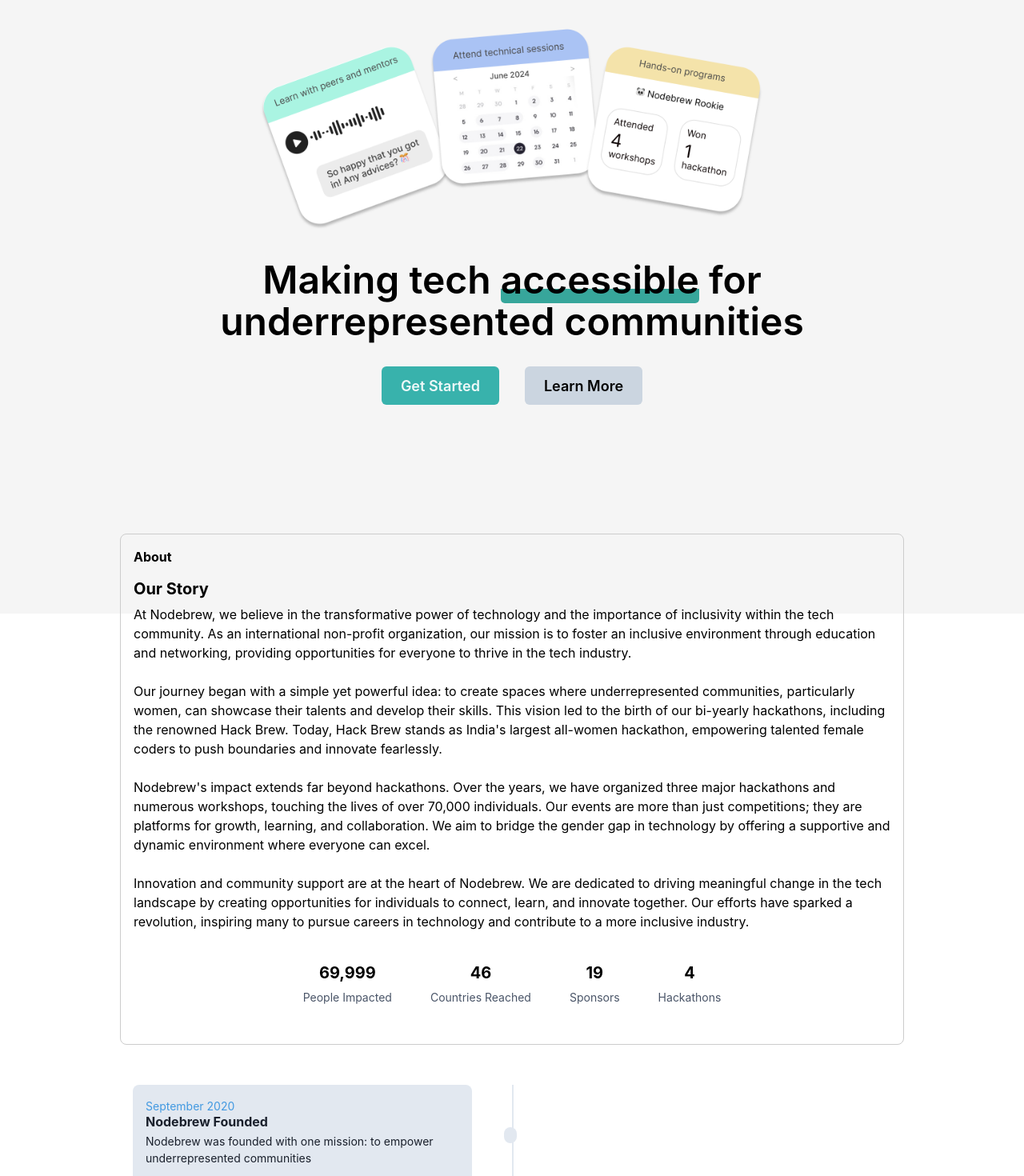
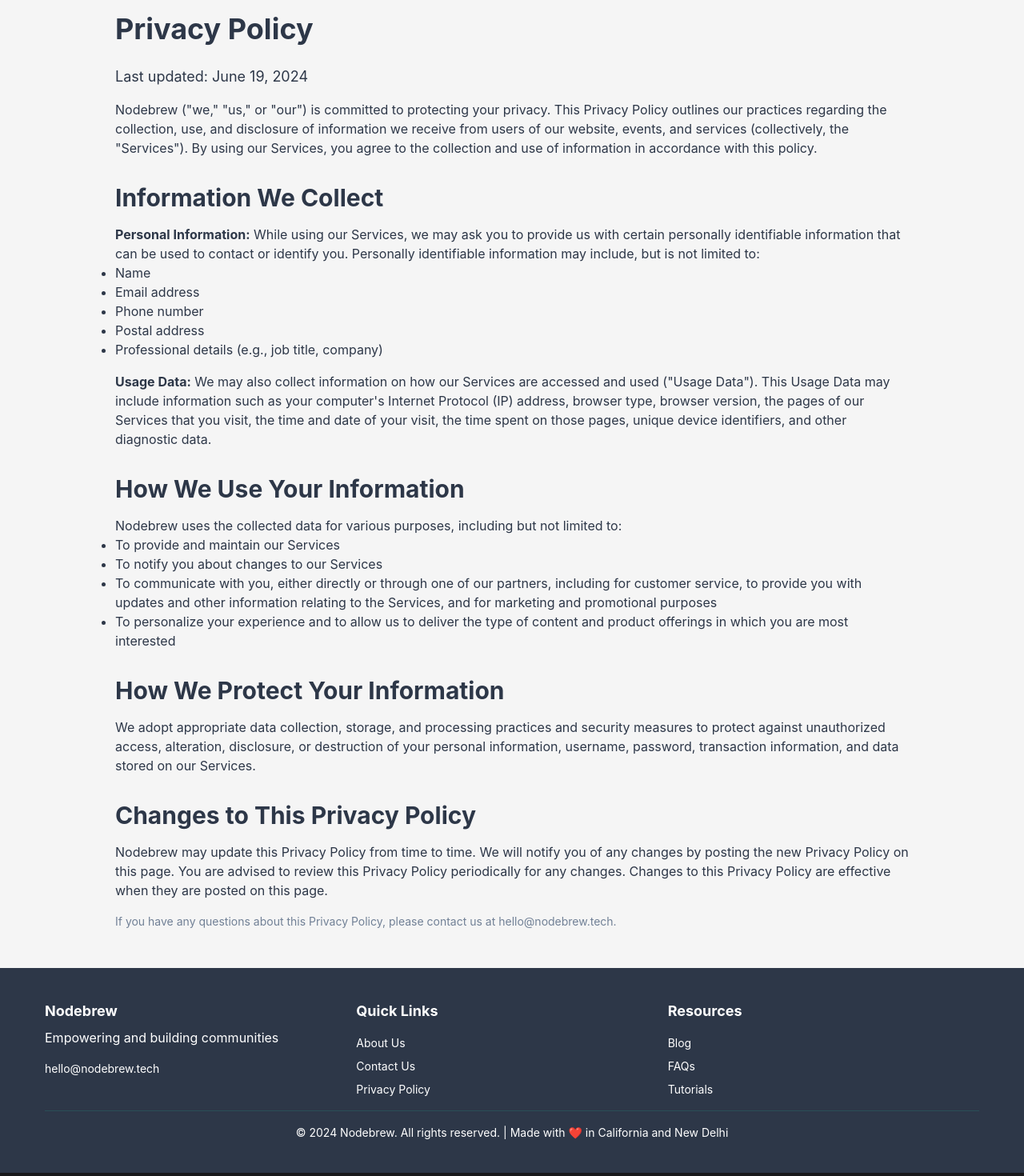
Before and after one commit to nodebrewhq/website, a React (Create React App) app: page /privacy in a window 1280 px wide. Shown: the part 120-1590 px from the top of the page at 80% size. Built offline with nearby package versions, Linux system fonts and the light colour scheme.

Commit message:
updated privacy

```diff
--- a/src/App.js
+++ b/src/App.js
@@ -1,4 +1,6 @@
-import { ChakraProvider, Box } from "@chakra-ui/react";
+import React from 'react';
+import { Box } from "@chakra-ui/react";
+import { Routes, Route } from 'react-router-dom';
 import Navbar from './components/Navbar';
 import LandingPage from './components/LandingPage';
 import About from './components/About';
@@ -14,20 +16,21 @@
 
 function App() {
   return (
-    <ChakraProvider theme={theme}>
-      <Box minHeight="100vh" bg="white" overflowX="hidden">
-        <Navbar />
-        <LandingPage />
-        <About />
-        <Program />
-        <Upcoming />
-        <GetInvolvedSection />
-        <Sponsor />
-        <Team />
-        <SubscriptionSection />
-        <Footer />
-      </Box>
-    </ChakraProvider>
+    <Box minHeight="100vh" bg="white" overflowX="hidden">
+      <Navbar />
+      <Routes>
+        <Route path="/" element={<LandingPage />} />
+        <Route path="/about" element={<About />} />
+        <Route path="/program" element={<Program />} />
+        <Route path="/upcoming" element={<Upcoming />} />
+        <Route path="/get-involved" element={<GetInvolvedSection />} />
+        <Route path="/sponsors" element={<Sponsor />} />
+        <Route path="/team" element={<Team />} />
+        <Route path="/subscribe" element={<SubscriptionSection />} />
+        <Route path="/privacy" element={<PrivacyPolicy />} />
+      </Routes>
+      <Footer />
+    </Box>
   );
 }
 
--- a/src/components/Footer.js
+++ b/src/components/Footer.js
@@ -8,6 +8,8 @@
   Link,
   useBreakpointValue,
 } from "@chakra-ui/react";
+import { Link as RouterLink } from 'react-router-dom';
+import { Link as ChakraLink } from '@chakra-ui/react';
 
 const Footer = () => {
   const showSections = useBreakpointValue({ base: false, md: true });
@@ -51,10 +53,9 @@
               <Link mt="2" fontSize="sm">
                 Contact Us
               </Link>
-              <Link
-              mt="2" fontSize="sm">
-              Privacy Policy
-              </Link>
+              <ChakraLink as={RouterLink} to="/privacy" mt="2" fontSize="sm">
+  Privacy Policy
+</ChakraLink>
             </Flex>
           )}
 
--- a/src/components/Privacy.js
+++ b/src/components/Privacy.js
@@ -9,12 +9,12 @@
 const PrivacyPolicy = () => {
   return (
     <Box bg="#F5F5F5" py="12">
-      <Container maxW="container.lg" textAlign="left">
+      <Container maxW="container.lg" textAlign="left" color="gray.700">
         <Heading as="h1" size="xl" mb="6">
           Privacy Policy
         </Heading>
         <Text fontSize="lg" mb="4">
-          Last updated: [Date]
+          Last updated: June 19, 2024
         </Text>
         <Text mb="4">
           Nodebrew ("we," "us," or "our") is committed to protecting your privacy. This Privacy Policy outlines our practices regarding the collection, use, and disclosure of information we receive from users of our website, events, and services (collectively, the "Services"). By using our Services, you agree to the collection and use of information in accordance with this policy.
--- a/src/index.js
+++ b/src/index.js
@@ -1,14 +1,17 @@
 import { ChakraProvider } from '@chakra-ui/react';
-import { ColorModeScript } from '@chakra-ui/react'
-import * as ReactDOM from 'react-dom/client'
-import App from './App'
-import theme from './theme'
+import { ColorModeScript } from '@chakra-ui/react';
+import * as ReactDOM from 'react-dom/client';
+import { BrowserRouter } from 'react-router-dom';
+import App from './App';
+import theme from './theme';
 
-const rootElement = document.getElementById('root')
+const rootElement = document.getElementById('root');
 ReactDOM.createRoot(rootElement).render(
-  <ChakraProvider>
-    {/* 👇 Here's the script */}
-    <ColorModeScript initialColorMode={theme.config.initialColorMode} />
-    <App />
-  </ChakraProvider>,
-)
+  <ChakraProvider theme={theme}>
+    <BrowserRouter>
+      {/* 👇 Here's the script */}
+      <ColorModeScript initialColorMode={theme.config.initialColorMode} />
+      <App />
+    </BrowserRouter>
+  </ChakraProvider>
+);
```
